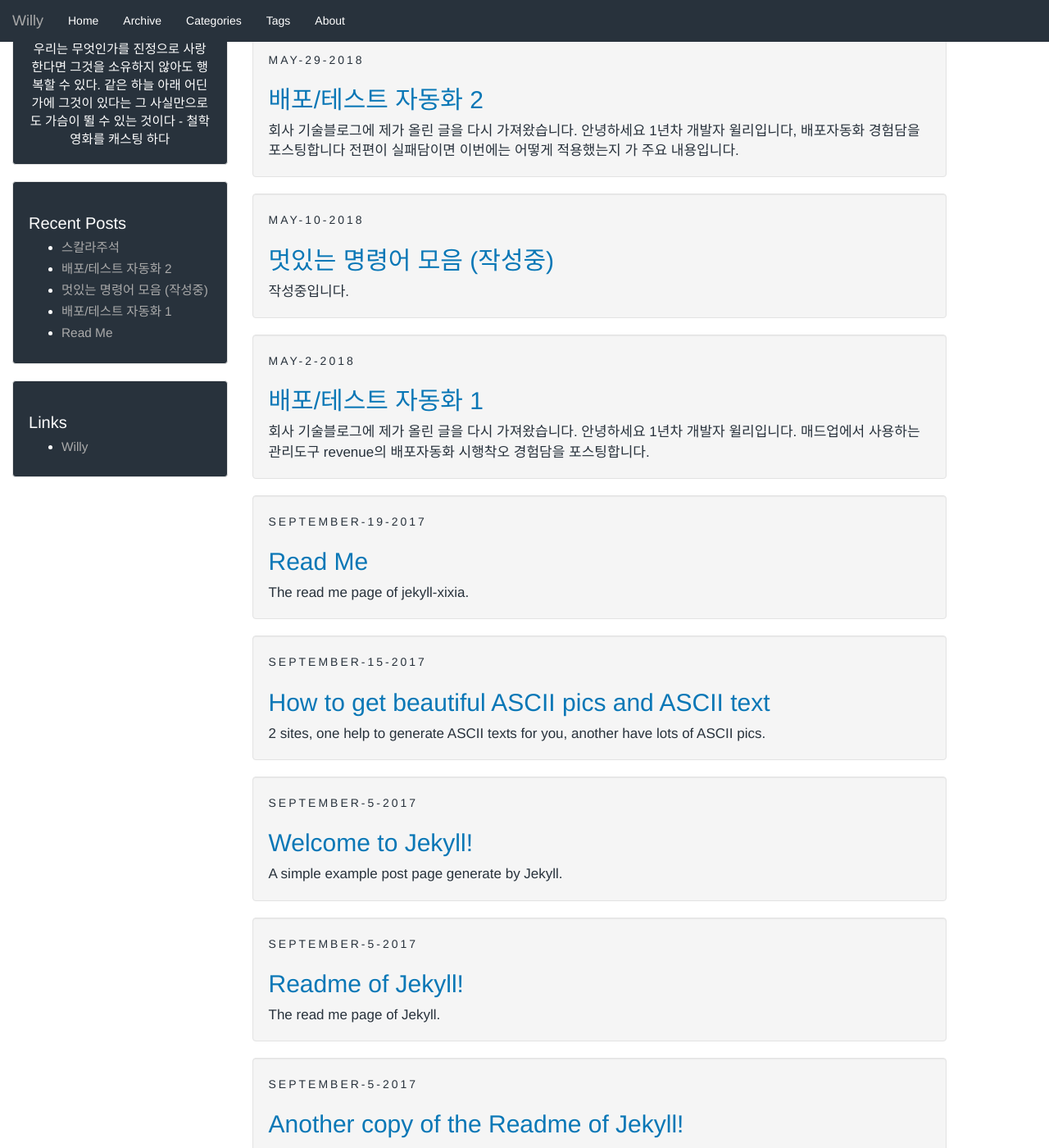
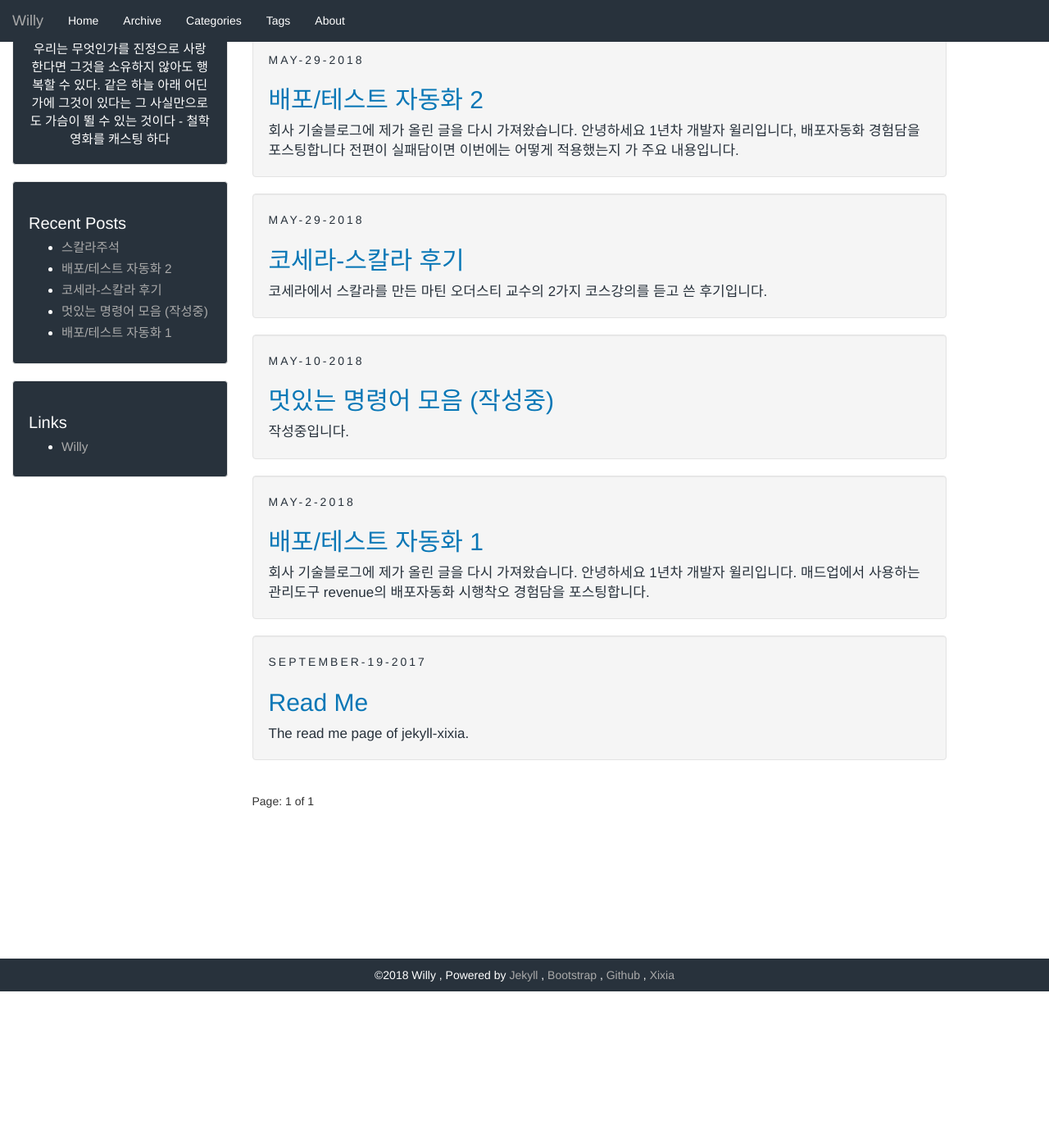
Before and after one commit to qowns8/qowns8.github.io, a Jekyll site: the page built from index.html, in a window 1280 px wide and 1400 px high, scrolled down 191 px. Shown: the whole window at 82% size. Built offline with Jekyll 4.4.1, drawn with Linux system fonts in a browser that asks for light colours; the list of posts is cut into pages by our own code; some of the changed lines change nothing that is shown; some of the changed text lies outside the part shown.

Commit message:
코세라 후기 작성

```diff
--- a/_posts/2017-05-07-another-copy-of-the-reademe-of-jekyll.markdown
+++ /dev/null
@@ -1,69 +0,0 @@
----
-layout: post
-title:  "Another copy of the Readme of Jekyll!"
-date:   2017-09-05 14:10:51 +0800
-categories: Jekyll
-tags: Jekyll
-description: This is just another copy of the read me page of Jekyll.
----
-# [Jekyll](https://jekyllrb.com/)
-
-[![Gem Version](https://img.shields.io/gem/v/jekyll.svg)][ruby-gems]
-[![Linux Build Status](https://img.shields.io/travis/jekyll/jekyll/master.svg?label=Linux%20build)][travis]
-[![Windows Build status](https://img.shields.io/appveyor/ci/jekyll/jekyll/master.svg?label=Windows%20build)][appveyor]
-[![Test Coverage](https://img.shields.io/codeclimate/coverage/github/jekyll/jekyll.svg)][coverage]
-[![Code Climate](https://img.shields.io/codeclimate/github/jekyll/jekyll.svg)][codeclimate]
-[![Dependency Status](https://img.shields.io/gemnasium/jekyll/jekyll.svg)][gemnasium]
-[![Security](https://hakiri.io/github/jekyll/jekyll/master.svg)][hakiri]
-
-[ruby-gems]: https://rubygems.org/gems/jekyll
-[gemnasium]: https://gemnasium.com/jekyll/jekyll
-[codeclimate]: https://codeclimate.com/github/jekyll/jekyll
-[coverage]: https://codeclimate.com/github/jekyll/jekyll/coverage
-[hakiri]: https://hakiri.io/github/jekyll/jekyll/master
-[travis]: https://travis-ci.org/jekyll/jekyll
-[appveyor]: https://ci.appveyor.com/project/jekyll/jekyll/branch/master
-
-Jekyll is a simple, blog-aware, static site generator perfect for personal, project, or organization sites. Think of it like a file-based CMS, without all the complexity. Jekyll takes your content, renders Markdown and Liquid templates, and spits out a complete, static website ready to be served by Apache, Nginx or another web server. Jekyll is the engine behind [GitHub Pages](https://pages.github.com), which you can use to host sites right from your GitHub repositories.
-
-## Philosophy
-
-Jekyll does what you tell it to do — no more, no less. It doesn't try to outsmart users by making bold assumptions, nor does it burden them with needless complexity and configuration. Put simply, Jekyll gets out of your way and allows you to concentrate on what truly matters: your content.
-
-See: https://jekyllrb.com/philosophy
-
-## Having trouble?
-
-See: https://jekyllrb.com/docs/troubleshooting/
-
-## Getting Started
-
-* [Install](https://jekyllrb.com/docs/installation/) the gem
-* Read up about its [Usage](https://jekyllrb.com/docs/usage/) and [Configuration](https://jekyllrb.com/docs/configuration/)
-* Take a gander at some existing [Sites](https://wiki.github.com/jekyll/jekyll/sites)
-* [Fork](https://github.com/jekyll/jekyll/fork) and [Contribute](https://jekyllrb.com/docs/contributing/) your own modifications
-* Have questions? Check out our official forum community [Jekyll Talk](https://talk.jekyllrb.com/) or [`#jekyll` on irc.freenode.net](https://botbot.me/freenode/jekyll/)
-
-## Code of Conduct
-
-In order to have a more open and welcoming community, Jekyll adheres to a
-[code of conduct](CODE_OF_CONDUCT.markdown) adapted from the Ruby on Rails code of
-conduct.
-
-Please adhere to this code of conduct in any interactions you have in the
-Jekyll community. It is strictly enforced on all official Jekyll
-repositories, websites, and resources. If you encounter someone violating
-these terms, please let a [team captain](https://github.com/orgs/jekyll/teams/affinity-team-captains/members) know and we will address it as soon as possible.
-
-## Diving In
-
-* [Migrate](http://import.jekyllrb.com/docs/home/) from your previous system
-* Learn how the [YAML Front Matter](https://jekyllrb.com/docs/frontmatter/) works
-* Put information on your site with [Variables](https://jekyllrb.com/docs/variables/)
-* Customize the [Permalinks](https://jekyllrb.com/docs/permalinks/) your posts are generated with
-* Use the built-in [Liquid Extensions](https://jekyllrb.com/docs/templates/) to make your life easier
-* Use custom [Plugins](https://jekyllrb.com/docs/plugins/) to generate content specific to your site
-
-## License
-
-See the [LICENSE](https://github.com/jekyll/jekyll/blob/master/LICENSE) file.
--- a/_posts/2017-08-07-reademe-of-jekyll.markdown
+++ /dev/null
@@ -1,69 +0,0 @@
----
-layout: post
-title:  "Readme of Jekyll!"
-date:   2017-09-05 14:10:51 +0800
-categories: Jekyll
-tags: Jekyll
-description: The read me page of Jekyll.
----
-# [Jekyll](https://jekyllrb.com/)
-
-[![Gem Version](https://img.shields.io/gem/v/jekyll.svg)][ruby-gems]
-[![Linux Build Status](https://img.shields.io/travis/jekyll/jekyll/master.svg?label=Linux%20build)][travis]
-[![Windows Build status](https://img.shields.io/appveyor/ci/jekyll/jekyll/master.svg?label=Windows%20build)][appveyor]
-[![Test Coverage](https://img.shields.io/codeclimate/coverage/github/jekyll/jekyll.svg)][coverage]
-[![Code Climate](https://img.shields.io/codeclimate/github/jekyll/jekyll.svg)][codeclimate]
-[![Dependency Status](https://img.shields.io/gemnasium/jekyll/jekyll.svg)][gemnasium]
-[![Security](https://hakiri.io/github/jekyll/jekyll/master.svg)][hakiri]
-
-[ruby-gems]: https://rubygems.org/gems/jekyll
-[gemnasium]: https://gemnasium.com/jekyll/jekyll
-[codeclimate]: https://codeclimate.com/github/jekyll/jekyll
-[coverage]: https://codeclimate.com/github/jekyll/jekyll/coverage
-[hakiri]: https://hakiri.io/github/jekyll/jekyll/master
-[travis]: https://travis-ci.org/jekyll/jekyll
-[appveyor]: https://ci.appveyor.com/project/jekyll/jekyll/branch/master
-
-Jekyll is a simple, blog-aware, static site generator perfect for personal, project, or organization sites. Think of it like a file-based CMS, without all the complexity. Jekyll takes your content, renders Markdown and Liquid templates, and spits out a complete, static website ready to be served by Apache, Nginx or another web server. Jekyll is the engine behind [GitHub Pages](https://pages.github.com), which you can use to host sites right from your GitHub repositories.
-
-## Philosophy
-
-Jekyll does what you tell it to do — no more, no less. It doesn't try to outsmart users by making bold assumptions, nor does it burden them with needless complexity and configuration. Put simply, Jekyll gets out of your way and allows you to concentrate on what truly matters: your content.
-
-See: https://jekyllrb.com/philosophy
-
-## Having trouble?
-
-See: https://jekyllrb.com/docs/troubleshooting/
-
-## Getting Started
-
-* [Install](https://jekyllrb.com/docs/installation/) the gem
-* Read up about its [Usage](https://jekyllrb.com/docs/usage/) and [Configuration](https://jekyllrb.com/docs/configuration/)
-* Take a gander at some existing [Sites](https://wiki.github.com/jekyll/jekyll/sites)
-* [Fork](https://github.com/jekyll/jekyll/fork) and [Contribute](https://jekyllrb.com/docs/contributing/) your own modifications
-* Have questions? Check out our official forum community [Jekyll Talk](https://talk.jekyllrb.com/) or [`#jekyll` on irc.freenode.net](https://botbot.me/freenode/jekyll/)
-
-## Code of Conduct
-
-In order to have a more open and welcoming community, Jekyll adheres to a
-[code of conduct](CODE_OF_CONDUCT.markdown) adapted from the Ruby on Rails code of
-conduct.
-
-Please adhere to this code of conduct in any interactions you have in the
-Jekyll community. It is strictly enforced on all official Jekyll
-repositories, websites, and resources. If you encounter someone violating
-these terms, please let a [team captain](https://github.com/orgs/jekyll/teams/affinity-team-captains/members) know and we will address it as soon as possible.
-
-## Diving In
-
-* [Migrate](http://import.jekyllrb.com/docs/home/) from your previous system
-* Learn how the [YAML Front Matter](https://jekyllrb.com/docs/frontmatter/) works
-* Put information on your site with [Variables](https://jekyllrb.com/docs/variables/)
-* Customize the [Permalinks](https://jekyllrb.com/docs/permalinks/) your posts are generated with
-* Use the built-in [Liquid Extensions](https://jekyllrb.com/docs/templates/) to make your life easier
-* Use custom [Plugins](https://jekyllrb.com/docs/plugins/) to generate content specific to your site
-
-## License
-
-See the [LICENSE](https://github.com/jekyll/jekyll/blob/master/LICENSE) file.
--- a/_posts/2017-09-05-welcome-to-jekyll.markdown
+++ /dev/null
@@ -1,27 +0,0 @@
----
-layout: post
-title:  "Welcome to Jekyll!"
-date:   2017-09-05 14:10:51 +0800
-categories: Jekyll
-tags: Jekyll
-description: A simple example post page generate by Jekyll.
----
-You’ll find this post in your `_posts` directory. Go ahead and edit it and re-build the site to see your changes. You can rebuild the site in many different ways, but the most common way is to run `jekyll serve`, which launches a web server and auto-regenerates your site when a file is updated.
-
-To add new posts, simply add a file in the `_posts` directory that follows the convention `YYYY-MM-DD-name-of-post.ext` and includes the necessary front matter. Take a look at the source for this post to get an idea about how it works.
-
-Jekyll also offers powerful support for code snippets:
-
-{% highlight ruby %}
-def print_hi(name)
-  puts "Hi, #{name}"
-end
-print_hi('Tom')
-#=> prints 'Hi, Tom' to STDOUT.
-{% endhighlight %}
-
-Check out the [Jekyll docs][jekyll-docs] for more info on how to get the most out of Jekyll. File all bugs/feature requests at [Jekyll’s GitHub repo][jekyll-gh]. If you have questions, you can ask them on [Jekyll Talk][jekyll-talk].
-
-[jekyll-docs]: https://jekyllrb.com/docs/home
-[jekyll-gh]:   https://github.com/jekyll/jekyll
-[jekyll-talk]: https://talk.jekyllrb.com/
--- a/_posts/2017-09-15-ascii-art-and-text.markdown
+++ /dev/null
@@ -1,109 +0,0 @@
----
-layout: post
-title:  "How to get beautiful ASCII pics and ASCII text"
-categories: Programmer
-tags: Other
-author: Xixia
-description: 2 sites, one help to generate ASCII texts for you, another have lots of ASCII pics.
----
-
-###  1，ASCII Generator
-
-In [ASCII Generator][ascii-generator], you can generate your ASCII texts。
-
-Such like the **`XIXIA`**！
-{% highlight v %}
-____  ___._______  ___.___   _____
-\   \/  /|   \   \/  /|   | /  _  \
- \     / |   |\     / |   |/  /_\  \
- /     \ |   |/     \ |   /    |    \
-/___/\  \|___/___/\  \|___\____|__  /
-      \_/          \_/            \/
-
-------------------------------------
-___   ___  __  ___   ___  __       ___
-\  \ /  / |  | \  \ /  / |  |     /   \
- \  V  /  |  |  \  V  /  |  |    /  ^  \
-  >   <   |  |   >   <   |  |   /  /_\  \
- /  .  \  |  |  /  .  \  |  |  /  _____  \
-/__/ \__\ |__| /__/ \__\ |__| /__/     \__\
-
-------------------------------------
-__   _________   _______
-\ \ / /_   _\ \ / /_   _|   /\
- \ V /  | |  \ V /  | |    /  \
-  > <   | |   > <   | |   / /\ \
- / . \ _| |_ / . \ _| |_ / ____ \
-/_/ \_\_____/_/ \_\_____/_/    \_\
-{% endhighlight %}
-
-<br/>
-###  2，Chris.com
-[Chris.com][chris-ascii-art] collects a lot of ASCII pics, such like the world map：
-{% highlight v %}
------+-----+-----+-----+-----+-----+-----+-----+-----+-----+-----+-----
-           . _..::__:  ,-"-"._        |7       ,     _,.__
-   _.___ _ _<_>`!(._`.`-.    /         _._     `_ ,_/  '  '-._.---.-.__
->.{     " " `-==,',._\{  \  / {)      / _ ">_,-' `                mt-2_
-  \_.:--.       `._ )`^-. "'       , [_/(                       __,/-'
- '"'     \         "    _L        oD_,--'                )     /. (|
-          |           ,'          _)_.\\._<> 6              _,' /  '
-          `.         /           [_/_'` `"(                <'}  )
-           \\    .-. )           /   `-'"..' `:.#          _)  '
-    `        \  (  `(           /         `:\  > \  ,-^.  /' '
-              `._,   ""         |           \`'   \|   ?_)  {\
-                 `=.---.        `._._       ,'     "`  |' ,- '.
-                   |    `-._         |     /          `:`<_|h--._
-                   (        >        .     | ,          `=.__.`-'\
-                    `.     /         |     |{|              ,-.,\     .
-                     |   ,'           \   / `'            ,"     \
-                     |  /              |_'                |  __  /
-                     | |                                  '-'  `-'   \.
-                     |/                                         "    /
-                     \.                                             '
-
-                      ,/            ______._.--._ _..---.---------._
-     ,-----"-..?----_/ )      __,-'"             "                  (
--.._(                  `-----'                                       `-
------+-----+-----+-----+-----+-----+-----+-----+-----+-----+-----+-----
-Map (C) 1998 Matthew Thomas. Freely usable if this line is included. <-
-{% endhighlight %}
-
-<br/>
-Elephant.
-{% highlight v %}
-              ___.-~"~-._   __....__
-            .'    `    \ ~"~        ``-.
-           /` _      )  `\              `\
-          /`  a)    /     |               `\
-         :`        /      |                 \
-    <`-._|`  .-.  (      /   .            `;\\
-     `-. `--'_.'-.;\___/'   .      .       | \\
-  _     /:--`     |        /     /        .'  \\
- ("\   /`/        |       '     '         /    :`;
- `\'\_/`/         .\     /`~`=-.:        /     ``
-   `._.'          /`\    |      `\      /(
-                 /  /\   |        `Y   /  \
-           jgs  J  /  Y  |         |  /`\  \
-               /  |   |  |         |  |  |  |
-              "---"  /___|        /___|  /__|
-                     '"""         '"""  '"""
-{% endhighlight %}
-
-<br/>
-###  3，Welcome to lost in Xixia
-The 404 page of Xixia, is based on ASCII pics and ASCII texts!
-
-So, warmly welcome you to lost in [Xixia][welcome-lost-in-xixia]!
-
-
-<br/>
-### Thanks：
-
-1，[Chris.com][chris-ascii-art]
-
-2，[ASCII Generator][ascii-generator]
-
-[chris-ascii-art]: http://www.chris.com/ascii/
-[ascii-generator]: http://www.network-science.de/ascii/
-[welcome-lost-in-xixia]: http://xixia.info/welcome-lost-in-xixia
--- /dev/null
+++ b/_posts/2018-05-29-afterCourScala1.md
@@ -0,0 +1,56 @@
+---
+layout: post
+title: 코세라-스칼라 후기
+categories: scala
+description: 코세라에서 스칼라를 만든 마틴 오더스티 교수의 2가지 코스강의를 듣고 쓴 후기입니다.
+tags:
+- 잡담
+- 코세라
+- 스칼라
+---
+
+## 왜 들었나
+
+언어 창시자가 직접 가르치는 거의 유일한 강의 + 수준높은 대학의 수료증 + 함수형 언어의 심도 깊은 학습 + 이미 함수형이 JAVA, JAVASCRIPT, C++ 등에 도입되어 있고 대세
+
+## 무엇을 배우나
+
+프로그래밍 기술 중 가장 고난이도의 속하는 함수형 문법들 (예: 모나드, 스트림, 꼬리 재귀, 제네릭, 자료구조)
+
+## 후기
+
+반기의 한 개 씩 듣고 조금 쉬면서 회사 일에 집중하는 패턴으로 들었습니다. 첫 6주 코스는 2018년에 들었고 2번째 4주 코스는
+올해 4-5월에 들었습니다. 처음 모나드를 이해하는데 시간을 많이 들여서 1달은 모나드만 공부했습니다.
+
+여러 사이트를 찾아보고 마틴 오더스키 교수의 강의를 5번정도 보니깐 모나드가 대충 어떤 느낌이고 굳이 모나드가 아니라 모나딕한 코드는 평소에도 많이 접하고 있었다는 것을 깨달은 후
+나머지 2주치 과제를 3일만에 끝내버렸습니다.
+
+함수형 프로그래밍을 공부하고 싶거나 스칼라에 관심이 있으시다면 굉장히 심도 있게 배울 수 있는 강의입니다. 스칼라 프로그래밍을 직접 만든 창시자... 마틴 오더스키 교수가 직접
+가르쳐줍니다. (c 창시자는 이미 죽었다지?) 그리고 조금의 투자를 통해 과제를 전부 통과하면 `스위스 로잔 공대`의 수료증을 받을수 있습니다.
+
+포트폴리오, 실력, 이론 전부 한번에 잡는 강의입니다. 제가 느끼기로 스칼라를 배우기 2번째로 좋은 방법입니다. (첫번째는 프로젝트)
+
+단점도 있습니다. 한글 자막이 처음 1코스만 존재해서 2코스부터는 영어의 고통을 받으며 공부해야합니다.
+과제도 굉장히 어렵고 과제를 풀어도 문제를 잘못 이해해서(영어라서....) 시간을 날리는 경우도 많습니다. 하지만 이런 문제는 거의 모든 코세라 강의에 해당되는 문제라고 생각합니다.
+만약에 듣고 싶은분이 계시다면 추천은 하지만 언어장벽을 각오해야합니다.
+
+## 수료증 인증
+
+인증 이름: Functional Programming Principles in Scala
+인증 기관: Coursera
+코스: 6주
+내용: 재귀, 자료구조, 스칼라 문법, 함수형 문법들
+
+https://www.coursera.org/account/accomplishments/verify/2362NVWJZZ4X
+
+인증 이름:
+Functional Program Design in Scala
+인증 기관: Coursera
+코스: 4주
+내용: 모나드, 스트림, 옵저버 패턴, 함수형언어 설계
+
+https://www.coursera.org/account/accomplishments/verify/S9JS27SDKPDF
+
+ ## 팁: 과제 쉽게 푸는법
+
+ 어째 꼬리재귀는 거의 모든 과제마다 사용했다... 과제 풀다가 뭔가 느리다.. 혹은 잘 모르겠다 싶으면 재귀함수를 구현하자
--- a/_posts/2018-05-30-scalaRemark.md
+++ b/_posts/2018-05-30-scalaRemark.md
@@ -1,7 +1,7 @@
 ---
 layout: post
 title: 스칼라주석
-categories: 스칼라
+categories: scala
 description: 스칼라의 주석에 관한 간단한 이야기
 tags:
 - 스칼라
```
